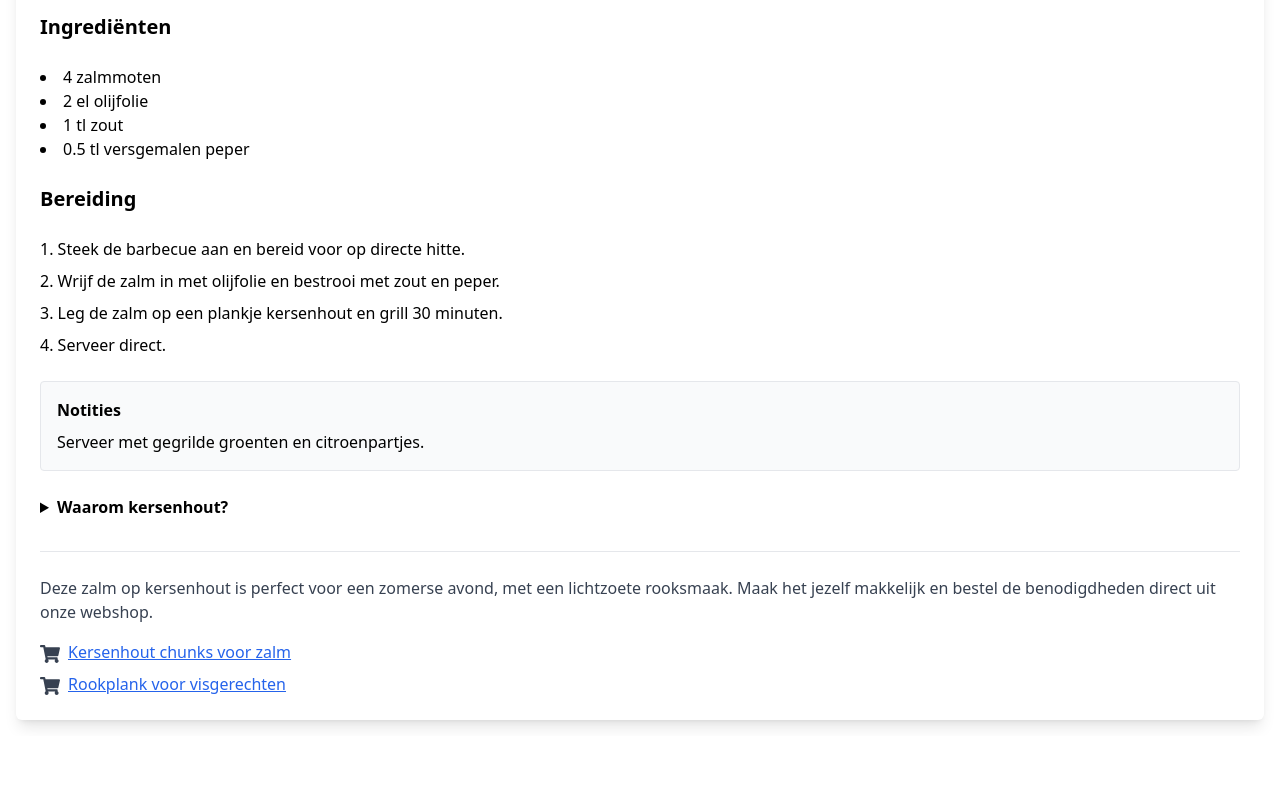
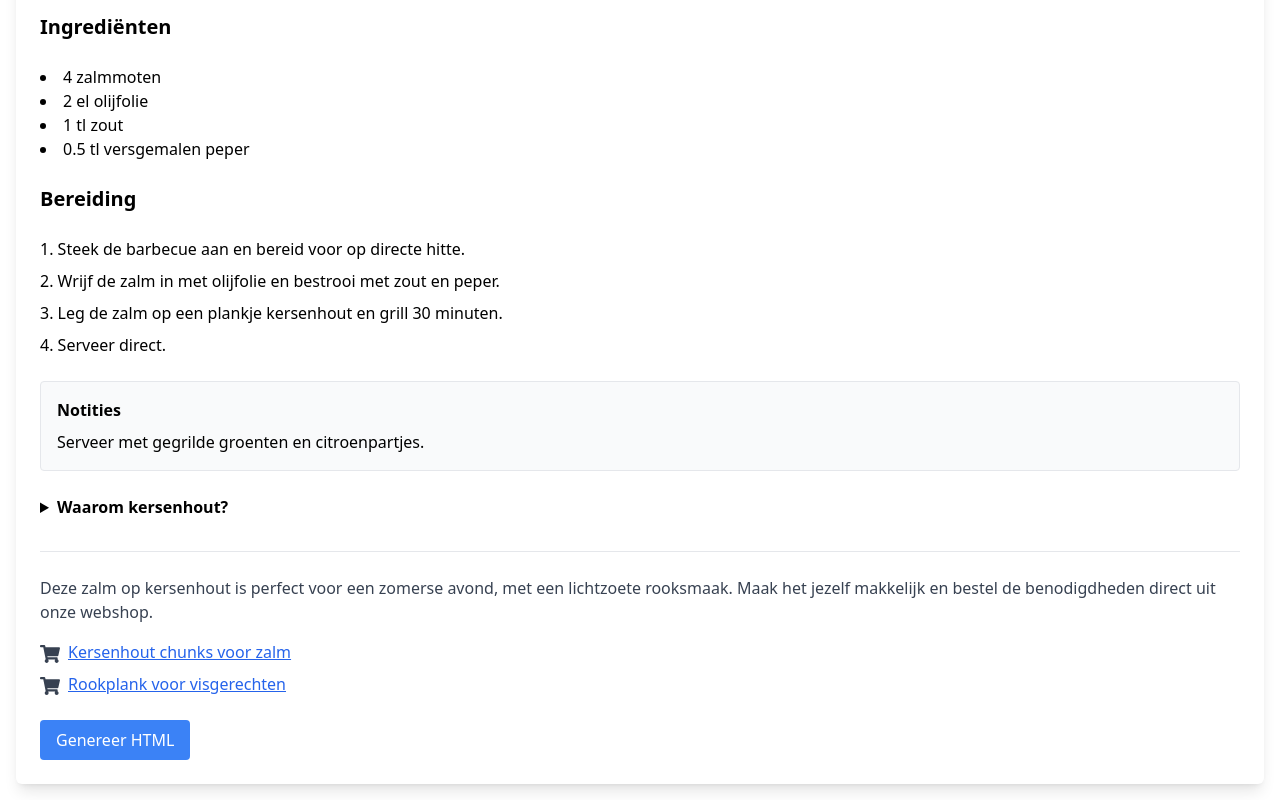
Before and after one commit to sylviazw/receptgenerator, a React (Create React App) app: page / in a window 1280 px wide. Shown: the part 355-1155 px from the top of the page. Before the commit the page ends 1091 px from the top, so only its background shows below. Built offline with nearby package versions, Linux system fonts and the light colour scheme; the HTML template or start-up script is replaced by a standard one.

Commit message:
Add HTML generation feature

```diff
--- a/src/components/RecipeCard.jsx
+++ b/src/components/RecipeCard.jsx
@@ -12,10 +12,29 @@ import {
 
 function RecipeCard({ recipe }) {
   const [scaleFactor, setScaleFactor] = useState(1);
+  const [htmlString, setHtmlString] = useState('');
 
   const handlePrint = () => window.print();
 
   const handlePin = () => alert('Pinterest-integratie volgt later!');
+
+  const handleGenerateHtml = () => {
+    const ingredientsHtml = recipe.ingredients
+      .map((ing) => {
+        const hasAmount = ing.amount !== undefined && ing.amount !== null && ing.amount !== '';
+        const amount = hasAmount ? `${ing.amount} ${ing.unit}`.trim() : ing.unit;
+        return `<li>${hasAmount ? amount + ' ' : ''}${ing.name}</li>`;
+      })
+      .join('');
+
+    const instructionsHtml = recipe.instructions
+      .map((step) => `<li>${step}</li>`)
+      .join('');
+
+    const fullHtml = `<h1>${recipe.title}</h1><ul>${ingredientsHtml}</ul><ol>${instructionsHtml}</ol><details><summary>Waarom kersenhout?</summary><p>${recipe.woodExplanation}</p></details>`;
+
+    setHtmlString(fullHtml);
+  };
 
   return (
     <div className="bg-white shadow-lg p-6 rounded-md">
@@ -105,6 +124,19 @@ function RecipeCard({ recipe }) {
           </div>
         </div>
       </div>
+
+      <button
+        className="mt-6 px-4 py-2 bg-blue-500 text-white rounded"
+        onClick={handleGenerateHtml}
+      >
+        Genereer HTML
+      </button>
+
+      {htmlString && (
+        <pre className="mt-4 bg-gray-100 p-2 whitespace-pre-wrap overflow-x-auto">
+          {htmlString}
+        </pre>
+      )}
     </div>
   );
 }
```
